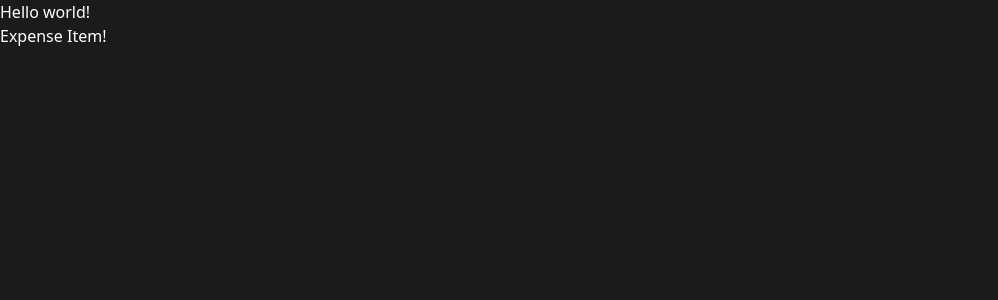
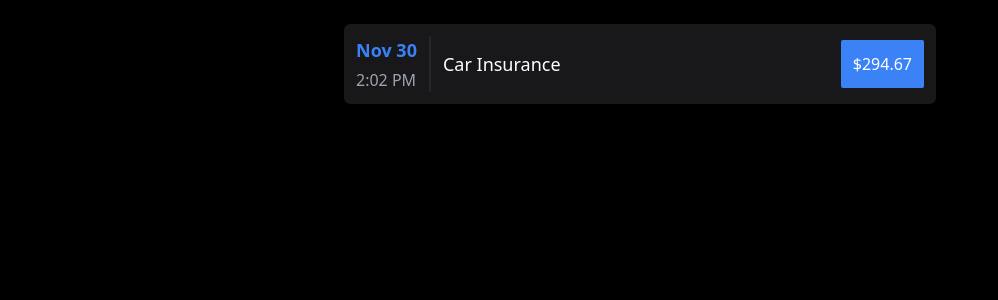
Before and after one commit to igmtink/react-course-igmtink, a React (Create React App) app in the folder 2-react-basics-components/1-create-react-app/sample-react-app/: page / in a window 1280 px wide. Shown: the top 300 px of the page, without its empty margins (0-998 px from the left). Built offline with nearby package versions, Linux system fonts and the light colour scheme.

Commit message:
Added Expense Item Component.

```diff
--- a/2-react-basics-components/1-create-react-app/sample-react-app/src/App.js
+++ b/2-react-basics-components/1-create-react-app/sample-react-app/src/App.js
@@ -2,10 +2,9 @@ import ExpenseItem from "./components/ExpenseItem";
 
 function App() {
   return (
-    <div className="">
-      <h1>Hello world!</h1>
+    <main className="w-[640px] max-w-full p-6 mx-auto">
       <ExpenseItem></ExpenseItem>
-    </div>
+    </main>
   );
 }
 
--- a/2-react-basics-components/1-create-react-app/sample-react-app/src/components/ExpenseItem.js
+++ b/2-react-basics-components/1-create-react-app/sample-react-app/src/components/ExpenseItem.js
@@ -1,7 +1,30 @@
 function ExpenseItem() {
+  const expenseDate = new Date().toLocaleDateString("en-us", {
+    month: "short",
+    day: "numeric",
+  });
+  const expenseTime = new Date().toLocaleString("en-us", {
+    hour: "numeric",
+    minute: "numeric",
+    hour12: true,
+  });
+  const expenseTitle = "Car Insurance";
+  const expenseAmount = 294.67;
+
   return (
-    <div>
-      <h1>Expense Item!</h1>
+    <div className="bg-zinc-900 p-3 rounded-md flex justify-between items-center">
+      <div className="flex items-center">
+        <div className="justify-self-start grid gap-1 border-r-2 border-zinc-800 pr-3">
+          <span className="text-lg text-blue-500 font-bold">{expenseDate}</span>
+          <span className="text-gray-400">{expenseTime}</span>
+        </div>
+        <div className="px-3">
+          <h1 className="text-lg">{expenseTitle}</h1>
+        </div>
+      </div>
+      <div className="justify-self-end bg-blue-500 p-3 rounded-sm">
+        <span>${expenseAmount}</span>
+      </div>
     </div>
   );
 }
--- a/2-react-basics-components/1-create-react-app/sample-react-app/src/index.css
+++ b/2-react-basics-components/1-create-react-app/sample-react-app/src/index.css
@@ -3,6 +3,6 @@
 @tailwind utilities;
 
 html {
-  background-color: #1b1b1b;
+  background-color: #000000;
   color: #ffffff;
 }
```
